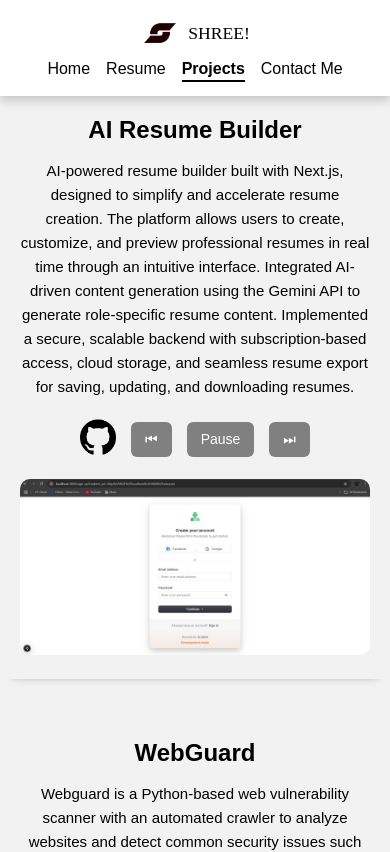
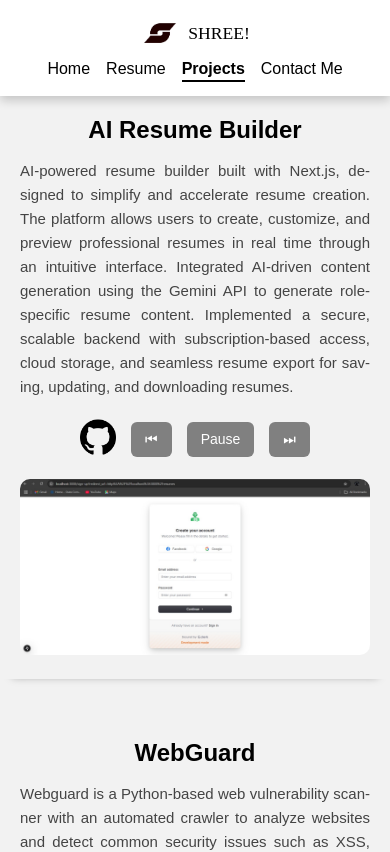
Before and after one commit to El-Sin-Nombre/portfolio, a React (Vite) app: page /projects in a window 390 px wide. Shown: the top 852 px of the page. Built offline with nearby package versions, Linux system fonts and the light colour scheme.

Commit message:
first commit

```diff
--- a/src/resume/Resume.css
+++ b/src/resume/Resume.css
@@ -1,4 +1,3 @@
-
 * {
   margin: 0;
   padding: 0;
@@ -9,15 +8,14 @@
   background: #f2f2f2;
 }
 
-
 .resume-container {
   max-width: 1200px;
   width: 100%;
   margin: 20px auto;
   padding: 40px;
   background: #fff;
-  font-family: system-ui, -apple-system, BlinkMacSystemFont, "Segoe UI",
-    Roboto, Oxygen, Ubuntu, Cantarell, "Open Sans", "Helvetica Neue", sans-serif;
+  font-family: system-ui, -apple-system, BlinkMacSystemFont, "Segoe UI", Roboto,
+    Oxygen, Ubuntu, Cantarell, "Open Sans", "Helvetica Neue", sans-serif;
   line-height: 1.65;
   box-shadow: 0 10px 30px rgba(0, 0, 0, 0.1);
   border-radius: 12px;
@@ -40,19 +38,15 @@
   margin-bottom: 10px;
 }
 
-
-.resume-intro p,
-.project p {
+.project-info p {
+  margin: 15px 0;
+  line-height: 1.6;
   color: #444;
   text-align: justify;
   text-justify: inter-word;
-
-
   word-spacing: normal;
   letter-spacing: normal;
   hyphens: auto;
-  -webkit-hyphens: auto;
-  -ms-hyphens: auto;
   overflow-wrap: break-word;
 }
 
@@ -66,7 +60,6 @@
   border-left: 4px solid #000;
   padding-left: 10px;
 }
-
 
 .contact-logos {
   display: flex;
@@ -158,7 +151,6 @@
   margin-top: 4px;
 }
 
-
 ul {
   padding-left: 20px;
 }
@@ -192,7 +184,10 @@
   .resume-container {
     padding: 24px;
   }
-
+  .project-info p {
+    font-size: 0.95rem;
+    line-height: 1.5;
+  }
   .resume-header {
     text-align: center;
   }
```
